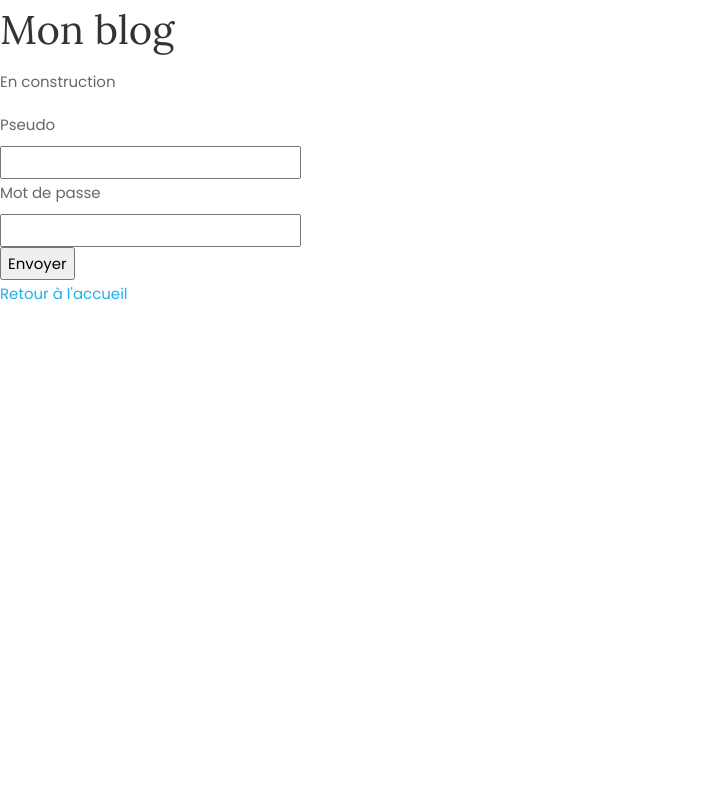
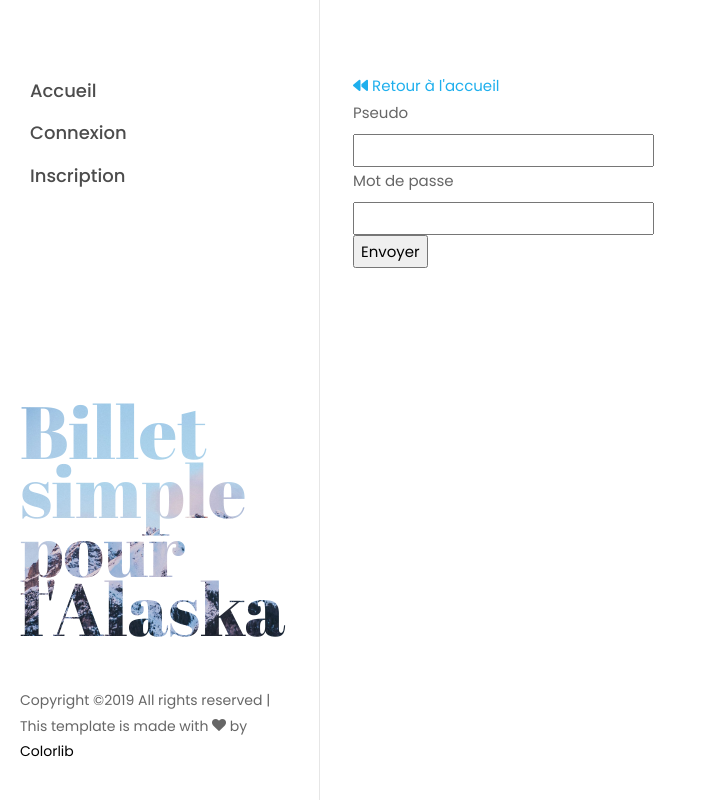
Before and after one commit to sierad/blog-php, a PHP site: page /public/index.php?route=connexion in a window 1280 px wide. Shown: the whole page, without its empty margins (0-717 px from the left). Run offline with PHP 8.4, Linux system fonts and the light colour scheme; some libraries are stand-ins or nearby versions; some web fonts are replaced.

Commit message:
Mise a jour design

```diff
--- a/src/controller/BackController.php
+++ b/src/controller/BackController.php
@@ -126,7 +126,6 @@ class BackController extends Controller
     }
 
     public function deconnexion($param = null){
-        if($this->checkAdmin()){
         $this->session->get('pseudo');
         $this->session->reset();
         if (!$param){
@@ -135,7 +134,6 @@ class BackController extends Controller
             $this->session->set($param, 'Le compte a bien été supprimé');
         }
         header('Location:../public/index.php');
-        }
 
     }
 
--- a/templates/connexion.html.twig
+++ b/templates/connexion.html.twig
@@ -1,12 +1,18 @@
 {% extends 'base.html.twig' %}
 {% block title %} Connexion {% endblock %}
-{% block content %}
-<h1>Mon blog</h1>
-<p>En construction</p>
 
+{% block content  %}
+    <div class="container-fluide">
+        <div class="row"></div>
+        <div id="colorlib-page">
+            {% include 'nav.html.twig' %}
+            <div class="container" id="colorlib-main">
+                <div class="row d-flex">
+                    <div class="col-xl-8 py-5 px-md-5">
+                        <div class="row pt-md-4">
                             {{ session.show('bad_connexion') }}
-
                             <div>
+                                <a href="../public/index.php"><i class="fas fa-backward"></i> Retour à l'accueil</a><br>
                                 <form method="post" action="../public/index.php?route=connexion">
                                     <label for="pseudo">Pseudo</label><br>
                                     <input type="text" id="pseudo" name="pseudo"><br>
@@ -14,7 +20,15 @@
                                     <input type="password" id="password" name="password"><br>
                                     <input type="submit" value="Envoyer" id="submit" name="submit">
                                 </form>
-    <a href="../public/index.php">Retour à l'accueil</a>
+
+                            </div>
+                            </div>
+                        </div>
+                    </div>
+                </div><!-- END COLORLIB-MAIN -->
+
+            </div>
+        </div>
     </div>
 
 {% endblock %}
--- a/templates/nav.html.twig
+++ b/templates/nav.html.twig
@@ -1,3 +1,7 @@
+<a href="#" class="js-colorlib-nav-toggle colorlib-nav-toggle">
+    <i>
+    </i>
+</a>
 <aside id="colorlib-aside" role="complementary" class="js-fullheight">
     <nav id="colorlib-main-menu" role="navigation">
         <ul>
@@ -16,7 +20,7 @@
     </nav>
 
     <div class="colorlib-footer">
-        <h1 id="colorlib-logo" class="mb-5"><a href="../public/index.php" style="background-image: url(images/bg_1.jpg);">Lou Mntg</a></h1>
+        <h1 id="colorlib-logo" class="mb-5"><a href="../public/index.php" style="background-image: url(images/bg_1.jpg);">Billet simple pour l'Alaska</a></h1>
         <p class="pfooter"><!-- Link back to Colorlib can't be removed. Template is licensed under CC BY 3.0. -->
             Copyright &copy;<script>document.write(new Date().getFullYear());</script> All rights reserved | This template is made with <i class="icon-heart" aria-hidden="true"></i> by <a href="https://colorlib.com" target="_blank">Colorlib</a>
             <!-- Link back to Colorlib can't be removed. Template is licensed under CC BY 3.0. --></p>
--- a/templates/profile.html.twig
+++ b/templates/profile.html.twig
@@ -5,14 +5,12 @@
     {{ session.show('not_admin') }}
     {{ session.show('nedd_login') }}
 
-<a href="../public/index.php">Retour à l'accueil</a>
-
     <div class="container-fluide">
         <div class="row"></div>
         <div id="colorlib-page">
             {% include 'nav.html.twig' %}
             <div class="container" id="colorlib-main">
-
+                <a href="../public/index.php"><i class="fas fa-backward"></i> Retour à l'accueil</a>
                 <table class="table">
                     <thead>
                     <tr>
```
Also changed, not shown: templates/single.html.twig (+0 -7 lines), public/css/style.css, 1 other file. Lines whose indentation alone changed are shown as unchanged.
